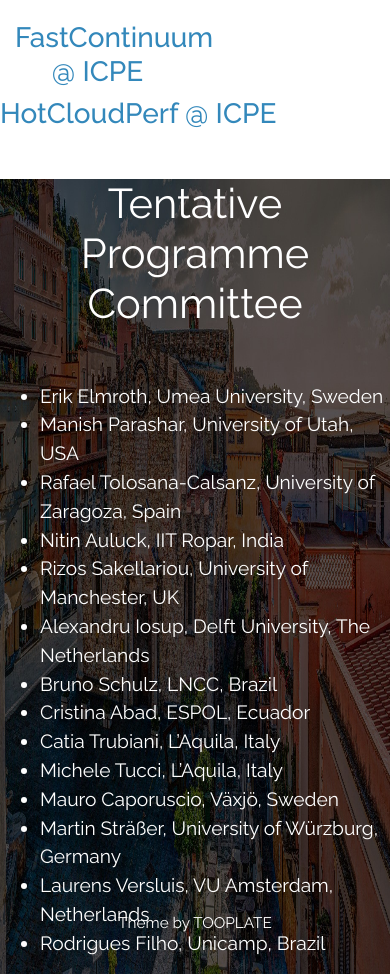
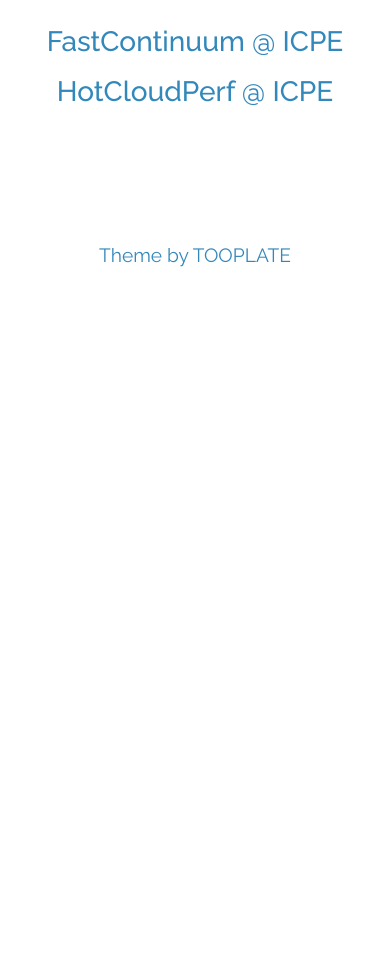
Before and after one commit to pace-workshop/pace-workshop.github.io, a plain HTML site: page index.html in a window 390 px wide. Shown: the part 7677-8651 px from the top of the page. After the commit the page ends 7951 px from the top, so only its background shows below. Drawn offline with Linux system fonts and the light colour scheme.

Commit message:
Remove committee section

```diff
--- a/index.html
+++ b/index.html
@@ -4,6 +4,10 @@
     <meta charset="UTF-8" />
     <meta name="viewport" content="width=device-width, initial-scale=1.0" />
     <meta http-equiv="X-UA-Compatible" content="ie=edge" />
+      <meta name="keywords" content="Performance, Workshop, Research, Conference, PACE, 2023" />
+      <meta name="author" content="Petr Tuma" >
+      <meta name="author" content="Tomas Bures" >
+      <meta name="author" content="Omer Rana" >
     <title>PACE Workshop</title>
     <link rel="stylesheet" href="fontawesome-5.5/css/all.min.css" />
     <link rel="stylesheet" href="slick/slick.css">
@@ -47,9 +51,9 @@ https://www.tooplate.com/view/2117-infinite-loop
                 <li class="nav-item">
                     <a class="nav-link tm-nav-link" href="#events">Related Events</a>
                 </li>
-              <li class="nav-item">
-                  <a class="nav-link tm-nav-link" href="#committee">Committee</a>
-              </li>
+<!--              <li class="nav-item">-->
+<!--                  <a class="nav-link tm-nav-link" href="#committee">Committee</a>-->
+<!--              </li>-->
             </ul>
           </div>
         </div>
@@ -179,15 +183,15 @@ https://www.tooplate.com/view/2117-infinite-loop
       <div class="tm-bg-overlay"></div>
     </section>
 
-    <section id="events" class="tm-section-pad-top">
+    <section id="events" class="tm-section-pad-top" style="min-height: 400px">
         <div class="container tm-container-gallery text-center">
                     <h2 class="tm-text-primary mb-4 tm-section-title "> Related Events </h2>
             <div class="row">
-                <div class="col-6">
+                <div class="col-xxl-6 col-xl-6 col-lg-6 col-md-6 col-xs-12 col-sm-12 p-1">
                     <h3> <a href="https://sites.google.com/view/fastcontinuum-2023/home" target="_blank"> FastContinuum @ ICPE </a> </h3>
                 </div>
-                <h3><a href="https://hotcloudperf.spec.org/" target="_blank"> HotCloudPerf @ ICPE </a> </h3>
-                    <div class="col-6">
+                <div class="col-xxl-6 col-xl-6 col-lg-6 col-md-6 col-xs-12 col-sm-12 p-1">
+                    <h3><a href="https://hotcloudperf.spec.org/" target="_blank"> HotCloudPerf @ ICPE </a> </h3>
                 </div>
             </div>
         </div>
@@ -197,34 +201,12 @@ https://www.tooplate.com/view/2117-infinite-loop
 
       <div class="container">
 
-            <h2 class="text-white text-center mb-4 tm-section-title">Tentative Programme Committee  </h2>
-        <div class="row">
-            <br>
-            <uL>
-            <li> Erik Elmroth, Umea University, Sweden</li>
-            <li> Manish Parashar, University of Utah, USA</li>
-            <li> Rafael Tolosana-Calsanz, University of Zaragoza, Spain</li>
-            <li> Nitin Auluck, IIT Ropar, India</li>
-            <li> Rizos Sakellariou, University of Manchester, UK</li>
-            <li> Alexandru Iosup, Delft University, The Netherlands</li>
-            <li> Bruno Schulz, LNCC, Brazil</li>
-            <li> Cristina Abad, ESPOL, Ecuador</li>
-            <li> Catia Trubiani, L’Aquila, Italy</li>
-            <li> Michele Tucci, L’Aquila, Italy</li>
-            <li> Mauro Caporuscio, Växjö, Sweden</li>
-            <li> Martin Sträßer, University of Würzburg, Germany</li>
-            <li> Laurens Versluis, VU Amsterdam, Netherlands</li>
-            <li> Rodrigues Filho, Unicamp, Brazil</li>
-            </uL>
-        </div><!-- row ending -->
-
       </div>
 
-      	<footer class="text-center small tm-footer">
-          <p class="mb-0"> <a rel="nofollow" href="https://www.tooplate.com" title="HTML templates">Theme by TOOPLATE</a></p>
-        </footer>
-
     </section>
+    <footer class="text-center text-dark">
+        <p class="mb-0"> <a rel="nofollow" href="https://www.tooplate.com" title="HTML templates">Theme by TOOPLATE</a></p>
+    </footer>
 
     <script src="js/jquery-1.9.1.min.js"></script>
     <script src="slick/slick.min.js"></script>
```
